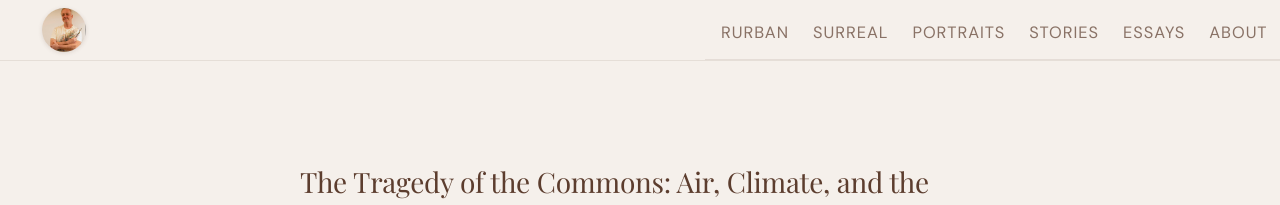
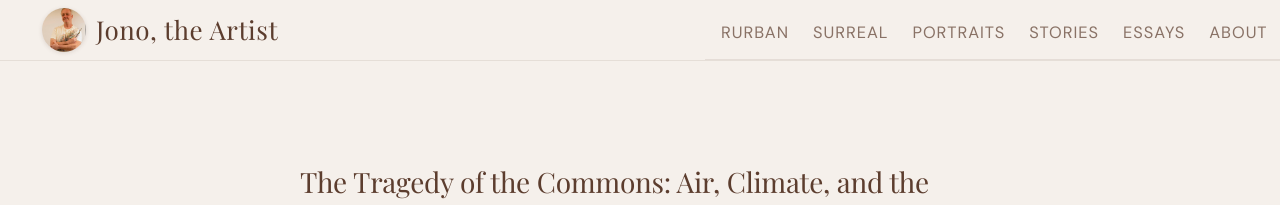
Before and after one commit to JonathanCGill/Jono-The-Artist, an MkDocs documentation site: the page built from docs/essays/tragedy-of-the-commons.md, in a window 1280 px wide. Shown: the top 205 px of the page. Built offline with MkDocs 1.6.1 and Material for MkDocs 9.7.7, drawn with Linux system fonts in a browser that asks for light colours.

Commit message:
Override header template to show site name next to logo
Replace Material's animated header title (which gets hidden by JS
when tabs are active) with a plain styled link. The navbar now
renders: [photo] Jono, the Artist ... [tabs/menu].

https://claude.ai/code/session_01VzE8JgkfwT84N3P7RGiSEF

```diff
--- a/docs/stylesheets/custom.css
+++ b/docs/stylesheets/custom.css
@@ -58,34 +58,16 @@ body,
   margin-right: 0.3rem;
 }
 
-.md-header__title {
-  flex-grow: 0;
-  margin-left: 0;
-  margin-right: 0;
-  text-align: left;
-  color: var(--brown);
-}
-
-/* Always show site name, even when Material tries to swap to page title */
-.md-header__title--active .md-header__topic:first-child {
-  opacity: 1 !important;
-  pointer-events: auto !important;
-  transform: none !important;
-  position: relative !important;
-  z-index: 1 !important;
-}
-
-/* Hide the page-title topic so only the site name shows */
-.md-header__topic + .md-header__topic {
-  display: none !important;
-}
-
-.md-header__topic {
-  color: var(--brown);
+/* Site name next to logo */
+.site-name-link {
   font-family: 'Playfair Display', serif;
   font-size: 1.3rem;
   font-weight: 400;
   letter-spacing: 0.02em;
+  color: var(--brown) !important;
+  text-decoration: none !important;
+  white-space: nowrap;
+  line-height: 3rem;
 }
 
 .md-header__option {
--- /dev/null
+++ b/overrides/partials/header.html
@@ -0,0 +1,54 @@
+{#-
+  Custom header — site name always visible next to logo
+-#}
+{% set class = "md-header" %}
+{% if "navigation.tabs.sticky" in features %}
+  {% set class = class ~ " md-header--shadow md-header--lifted" %}
+{% elif "navigation.tabs" not in features %}
+  {% set class = class ~ " md-header--shadow" %}
+{% endif %}
+<header class="{{ class }}" data-md-component="header">
+  <nav class="md-header__inner md-grid" aria-label="{{ lang.t('header') }}">
+    <a href="{{ config.extra.homepage | d(nav.homepage.url, true) | url }}" title="{{ config.site_name | e }}" class="md-header__button md-logo" aria-label="{{ config.site_name }}" data-md-component="logo">
+      {% include "partials/logo.html" %}
+    </a>
+    <label class="md-header__button md-icon" for="__drawer">
+      {% set icon = config.theme.icon.menu or "material/menu" %}
+      {% include ".icons/" ~ icon ~ ".svg" %}
+    </label>
+    <a href="{{ config.extra.homepage | d(nav.homepage.url, true) | url }}" class="site-name-link">
+      Jono, the Artist
+    </a>
+    {% if config.theme.palette %}
+      {% if not config.theme.palette is mapping %}
+        {% include "partials/palette.html" %}
+      {% endif %}
+    {% endif %}
+    {% if not config.theme.palette is mapping %}
+      {% include "partials/javascripts/palette.html" %}
+    {% endif %}
+    {% if config.extra.alternate %}
+      {% include "partials/alternate.html" %}
+    {% endif %}
+    {% if "material/search" in config.plugins %}
+      {% set search = config.plugins["material/search"] | attr("config") %}
+      {% if search.enabled %}
+        <label class="md-header__button md-icon" for="__search">
+          {% set icon = config.theme.icon.search or "material/magnify" %}
+          {% include ".icons/" ~ icon ~ ".svg" %}
+        </label>
+        {% include "partials/search.html" %}
+      {% endif %}
+    {% endif %}
+    {% if config.repo_url %}
+      <div class="md-header__source">
+        {% include "partials/source.html" %}
+      </div>
+    {% endif %}
+  </nav>
+  {% if "navigation.tabs.sticky" in features %}
+    {% if "navigation.tabs" in features %}
+      {% include "partials/tabs.html" %}
+    {% endif %}
+  {% endif %}
+</header>
```
